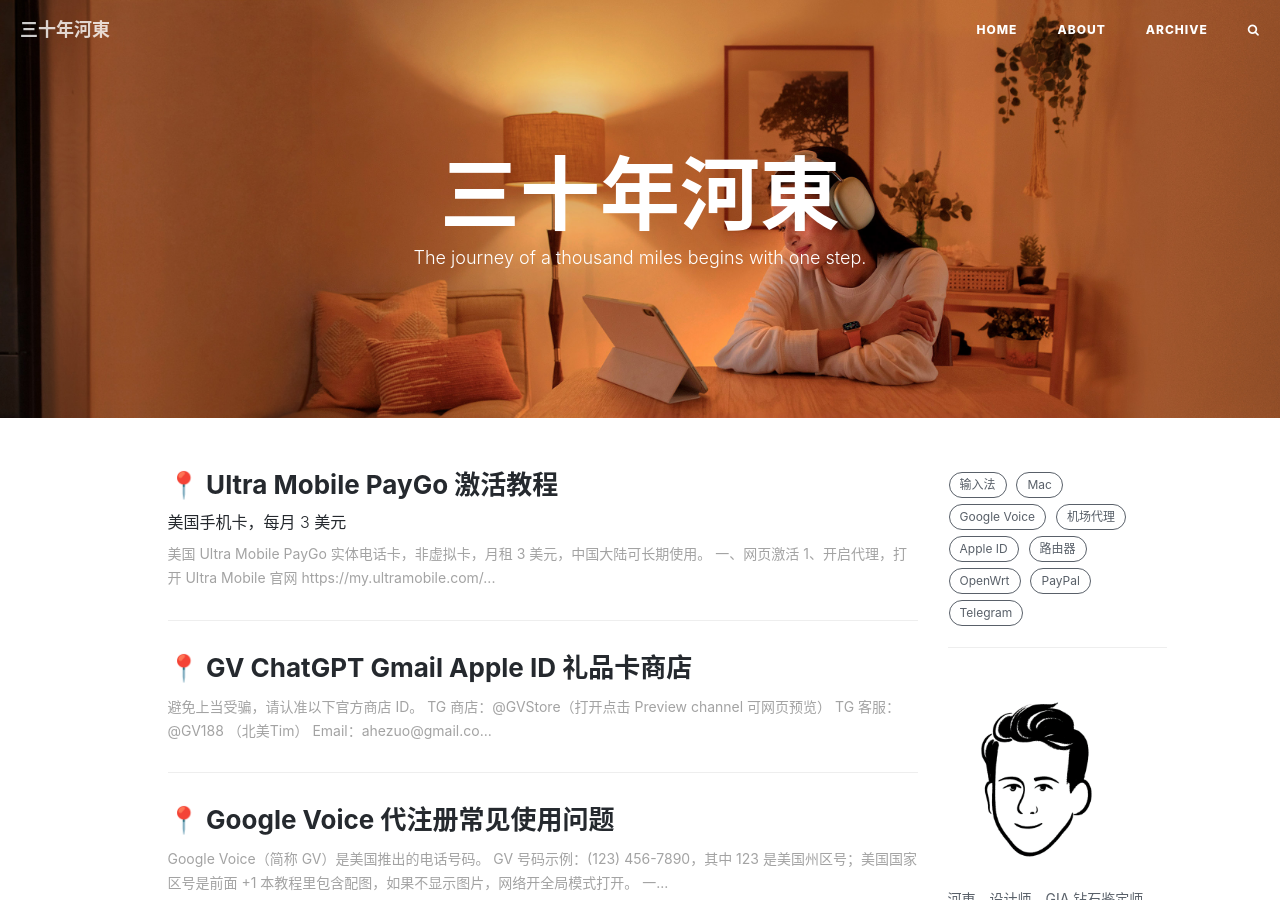
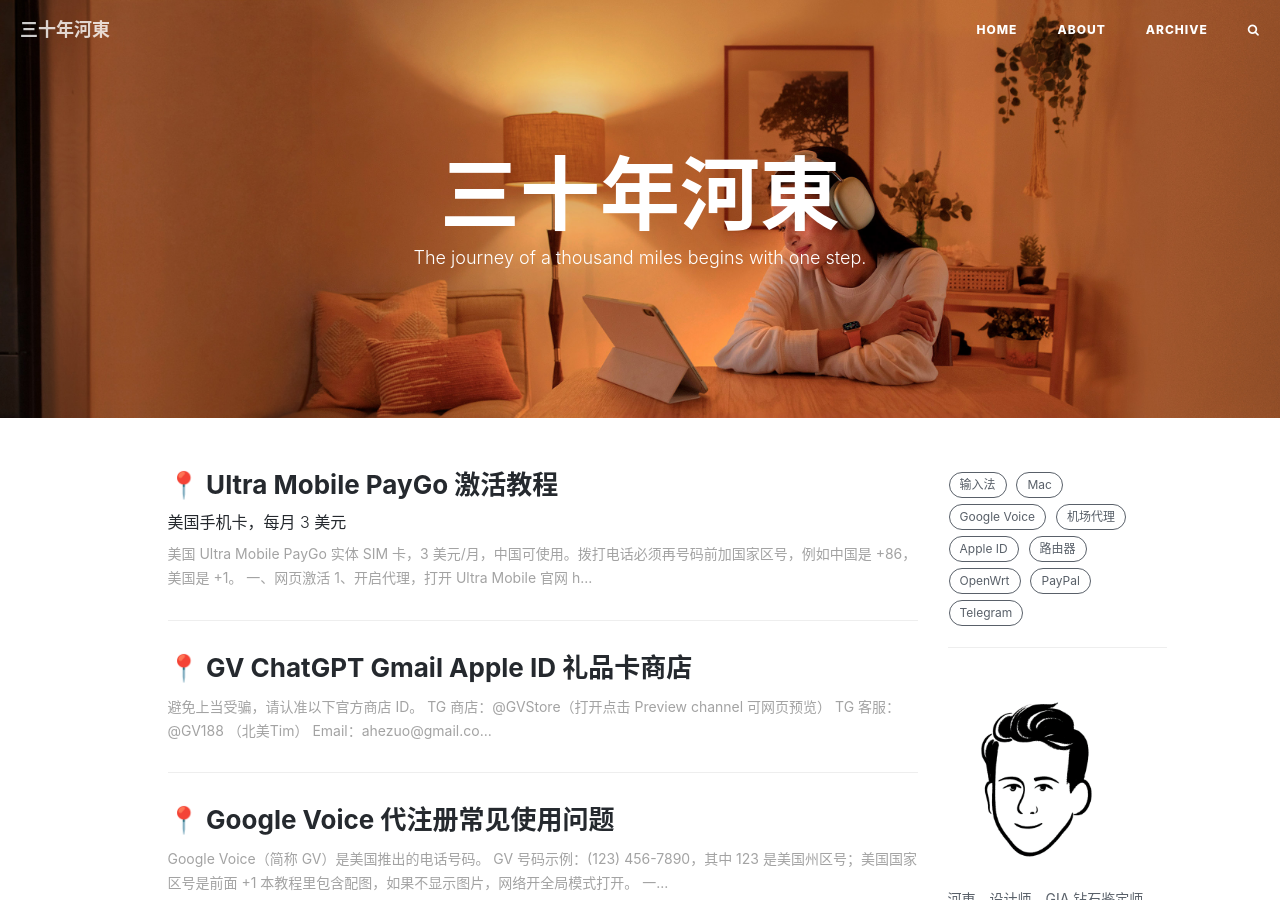
Before and after one commit to ssnhd/ssnhd.github.io, a Jekyll site: the page built from index.html, in a window 1280 px wide and 900 px high. Built offline with Jekyll 4.4.1, drawn with Linux system fonts in a browser that asks for light colours; nearby versions of some CDN libraries; the list of posts is cut into pages by our own code; comment, search, counter and statistics services are not loaded.

Commit message:
Update 2023-6-24-paygo.md

```diff
--- a/_posts/2023-6-24-paygo.md
+++ b/_posts/2023-6-24-paygo.md
@@ -11,7 +11,7 @@ tags:
   - PayGO
 ---
 
-美国 Ultra Mobile PayGo 实体电话卡，非虚拟卡，月租 3 美元，中国大陆可长期使用。
+美国 Ultra Mobile PayGo 实体 SIM 卡，3 美元/月，中国可使用。拨打电话必须再号码前加国家区号，例如中国是 `+86`，美国是 `+1`。
 
 ## 一、网页激活
 
```
